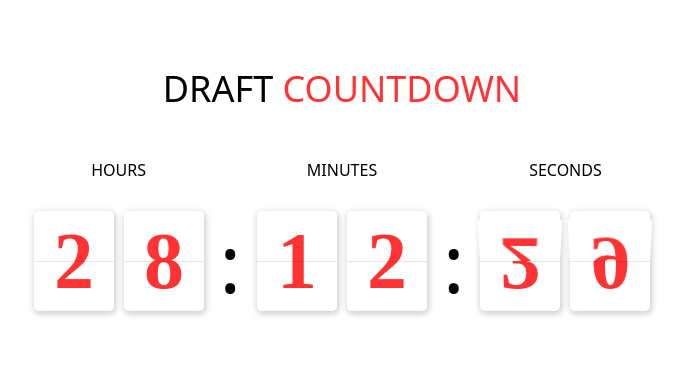
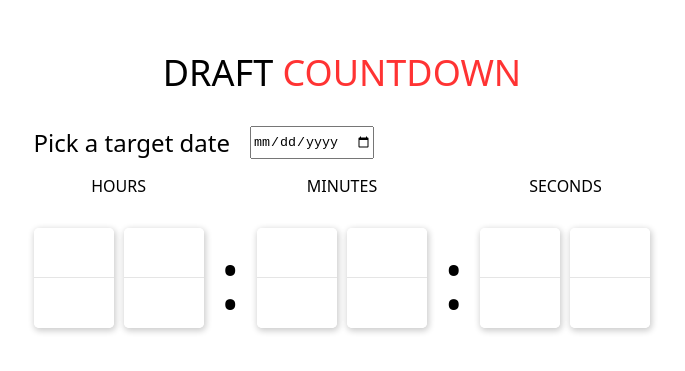
Before and after one commit to ahmed-s-fatahallah/count-down, a Vue app: page / in a window 1280 px wide. Shown: the part 233-604 px from the top of the page, without its empty margins (298-983 px from the left). Built offline with nearby package versions, Linux system fonts and the light colour scheme.

Commit message:
feat: add a date picker to make target date dynamic

```diff
--- a/src/App.vue
+++ b/src/App.vue
@@ -1,10 +1,52 @@
+<template>
+  <section class="wrapper">
+    <h1 class="header">Draft <span>CountDown</span></h1>
+    <div class="date-picker">
+      <label for="date-picker">Pick a target date</label>
+      <input type="date" id="date-picker" v-model="targetTime">
+    </div>
+    <section class="counter">
+      <p>Hours</p>
+      <p>Minutes</p>
+      <p>Seconds</p>
+      <div class="hours">
+        <span class="active" :key="calculateTime().hours[0]"
+          >{{ getPrevTime.prevHours0 }} <span class="line"></span
+        ></span>
+        <span class="active" :key="calculateTime().hours[1]"
+          >{{ getPrevTime.prevHours1 }} <span class="line"></span
+        ></span>
+      </div>
+      <span class="separator">:</span>
+      <div class="minutes">
+        <span class="active" :key="calculateTime().minutes[0]"
+          >{{ getPrevTime.prevMinute0 }} <span class="line"></span
+        ></span>
+        <span class="active" :key="calculateTime().minutes[1]"
+          >{{ getPrevTime.prevMinute1 }} <span class="line"></span
+        ></span>
+      </div>
+      <span class="separator">:</span>
+      <div class="seconds">
+        <span class="active" :key="calculateTime().seconds[0]"
+          >{{ getPrevTime.prevSecond0 }} <span class="line"></span
+        ></span>
+        <span class="active" :key="calculateTime().seconds[1]"
+          >{{ getPrevTime.prevSecond1 }} <span class="line"></span
+        ></span>
+      </div>
+    </section>
+  </section>
+</template>
+
+
 <script>
 export default {
   data() {
     return {
       intervalId: 0,
       currentTime: Date.now(),
-      targetTime: new Date("2024,9,11").getTime(),
+      targetTime: null,
       timeDifInSeconds: 0,
       seconds: [],
       minutes: [],
@@ -17,7 +59,7 @@ export default {
       this.hours = Math.floor(this.timeDifInSeconds / 3600);
       this.minutes = Math.floor((this.timeDifInSeconds % 3600) / 60);
       this.seconds = Math.floor(this.timeDifInSeconds % 60);
-      console.log("loging");
+
       const { formattedHours, formattedMinutes, formattedSeconds } =
         this.formatTime(
           this.hours <= 0 ? 0 : this.hours,
@@ -87,61 +129,33 @@ export default {
         `"${this.calculateTime().seconds[1]}"`
       );
     },
-  },
-  mounted() {
+    targetTime:{
+      handler(newValue){
+        if(this.intervalId)clearInterval(this.intervalId);
+
+      const targetTime = new Date(newValue).getTime()
       const that = this;
-    this.timeDifInSeconds = (this.targetTime - this.currentTime) / 1000;
+      this.timeDifInSeconds = (targetTime - this.currentTime) / 1000;
       this.intervalId = setInterval(() => {
         if (that.timeDifInSeconds <= 0) {
-        clearInterval(this.intervalId);
+          clearInterval(that.intervalId);
         }
         that.timeDifInSeconds--;
       }, 1000);
+    }
   },
-  beforeUnmount() {
-    clearInterval(this.intervalId);
 },
+
+
 };
 </script>
 
-<template>
-  <section class="wrapper">
-    <h1 class="header">Draft <span>CountDown</span></h1>
-    <section class="counter">
-      <p>Hours</p>
-      <p>Minutes</p>
-      <p>Seconds</p>
-      <div class="hours">
-        <span class="active" :key="calculateTime().hours[0]"
-          >{{ getPrevTime.prevHours0 }} <span class="line"></span
-        ></span>
-        <span class="active" :key="calculateTime().hours[1]"
-          >{{ getPrevTime.prevHours1 }} <span class="line"></span
-        ></span>
-      </div>
-      <span class="separator">:</span>
-      <div class="minutes">
-        <span class="active" :key="calculateTime().minutes[0]"
-          >{{ getPrevTime.prevMinute0 }} <span class="line"></span
-        ></span>
-        <span class="active" :key="calculateTime().minutes[1]"
-          >{{ getPrevTime.prevMinute1 }} <span class="line"></span
-        ></span>
-      </div>
-      <span class="separator">:</span>
-      <div class="seconds">
-        <span class="active" :key="calculateTime().seconds[0]"
-          >{{ getPrevTime.prevSecond0 }} <span class="line"></span
-        ></span>
-        <span class="active" :key="calculateTime().seconds[1]"
-          >{{ getPrevTime.prevSecond1 }} <span class="line"></span
-        ></span>
-      </div>
-    </section>
-  </section>
-</template>
 
 <style scoped>
+.date-picker{
+  display: flex;
+  gap: 2rem;
+}
 .header {
   text-align: center;
   font-weight: 100;
```
Lines whose indentation alone changed are shown as unchanged.
